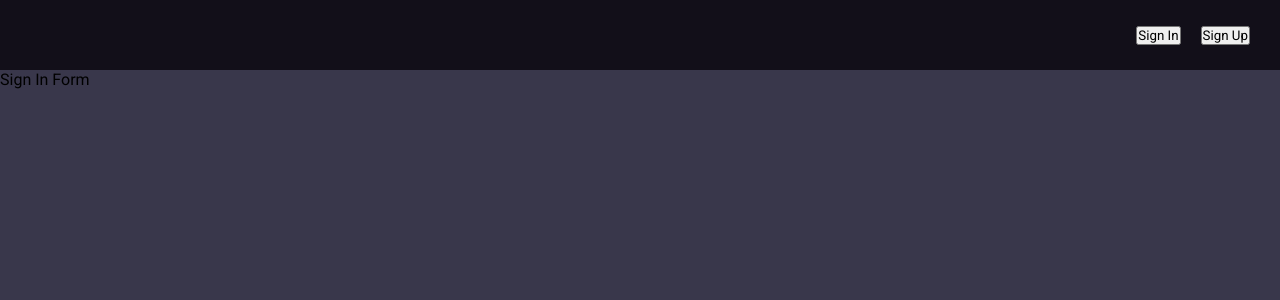
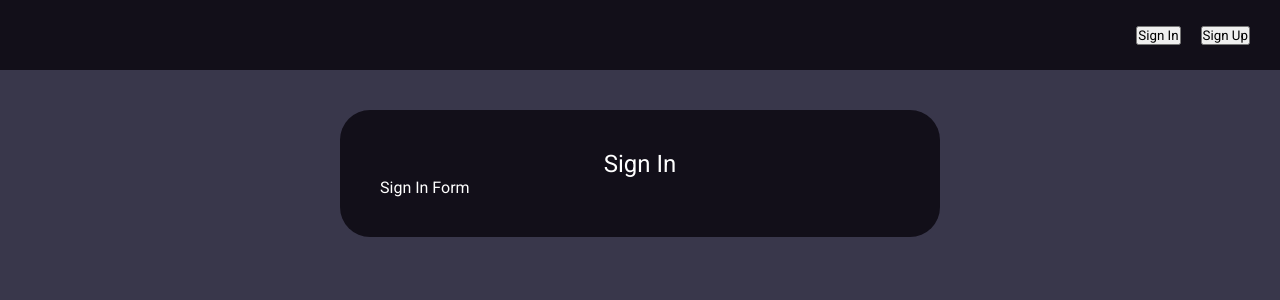
Before and after one commit to ZooMingGG/online-chat, a React (Create React App) app in the folder client/: page /auth/signin in a window 1280 px wide. Shown: the top 300 px of the page. Built offline with nearby package versions, Linux system fonts and the light colour scheme; no server answers.

Commit message:
create structure and add styles for sign in/up components

```diff
--- a/client/src/auth/components/SignIn/SignIn.jsx
+++ b/client/src/auth/components/SignIn/SignIn.jsx
@@ -1,8 +1,12 @@
+import classes from './SignIn.module.css';
 import { SignInForm } from '../SignInForm/SignInForm';
 
 export const SignIn = () => {
   return (
-    <div>
+    <div className={classes.signin}>
+      <div className={classes['signin-title']}>
+        Sign In
+      </div>
       <SignInForm />
     </div>
   );
--- /dev/null
+++ b/client/src/auth/components/SignIn/SignIn.module.css
@@ -0,0 +1,13 @@
+.signin {
+  max-width: 600px;
+  margin: 40px auto 0;
+  padding: 40px;
+  color: #fff;
+  background-color: #120F19;
+  border-radius: 30px;
+}
+
+.signin-title {
+  text-align: center;
+  font-size: 24px;
+}
--- a/client/src/auth/components/SignUp/SignUp.jsx
+++ b/client/src/auth/components/SignUp/SignUp.jsx
@@ -1,8 +1,12 @@
+import classes from './SignUp.module.css';
 import { SignUpForm } from '../SignUpForm/SignUpForm';
 
 export const SignUp = () => {
   return (
-    <div>
+    <div className={classes.signup}>
+      <div className={classes['signup-title']}>
+        Sign Up
+      </div>
       <SignUpForm />
     </div>
   );
--- /dev/null
+++ b/client/src/auth/components/SignUp/SignUp.module.css
@@ -0,0 +1,13 @@
+.signup {
+  max-width: 600px;
+  margin: 40px auto 0;
+  padding: 40px;
+  color: #fff;
+  background-color: #120F19;
+  border-radius: 30px;
+}
+
+.signup-title {
+  text-align: center;
+  font-size: 24px;
+}
```
